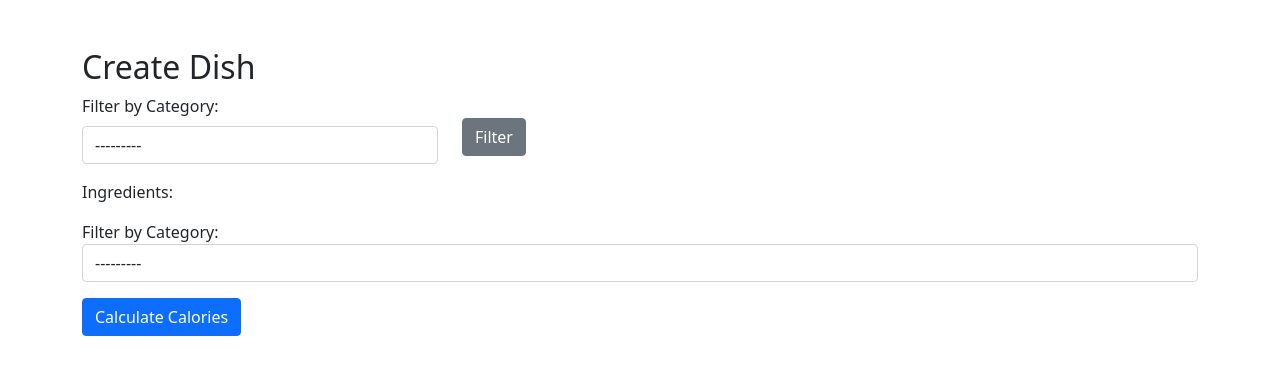
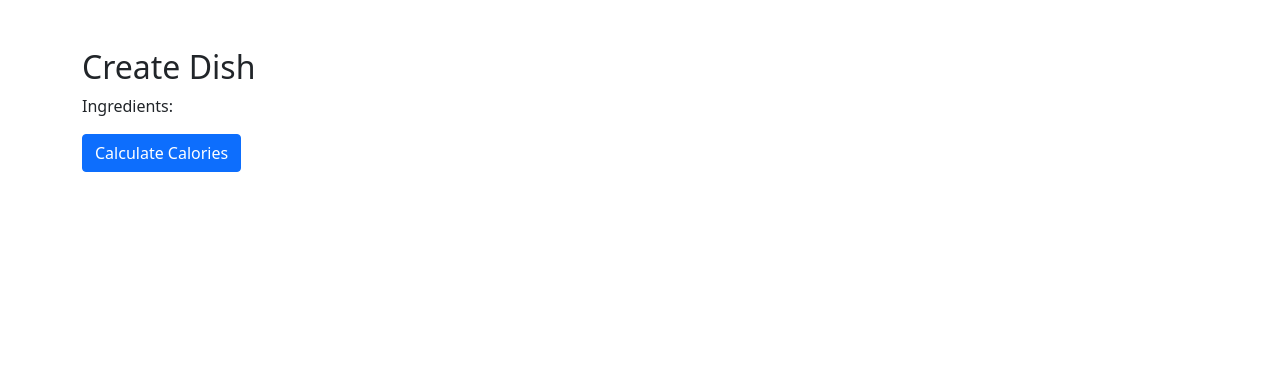
Before and after one commit to LiamSeridan/calorie_counter, a Django app: page /ingredients/create_dish/ in a window 1280 px wide. Shown: the top 375 px of the page. Run offline with Django 5.2, Linux system fonts and the light colour scheme; data that the repository does not hold is empty.

Commit message:
Revert "Added Category"

```diff
--- a/ingredients/forms.py
+++ b/ingredients/forms.py
@@ -1,33 +1,20 @@
 # ingredients/forms.py
 from django import forms
-from .models import Ingredient, Category
+from .models import Ingredient
 
+# For adding ingredient
 class IngredientForm(forms.ModelForm):
     class Meta:
         model = Ingredient
-        fields = ['name', 'calories', 'category']
+        fields = ['name', 'calories']
         widgets = {
             'name': forms.TextInput(attrs={'class': 'form-control'}),
             'calories': forms.NumberInput(attrs={'class': 'form-control'}),
-            'category': forms.Select(attrs={'class': 'form-control'}),
         }
 
+# For adding a dish
 class DishForm(forms.Form):
     ingredients = forms.ModelMultipleChoiceField(
         queryset=Ingredient.objects.all(),
         widget=forms.CheckboxSelectMultiple
     )
-    category_filter = forms.ModelChoiceField(
-        queryset=Category.objects.all(),
-        required=False,
-        widget=forms.Select(attrs={'class': 'form-control'}),
-        label="Filter by Category"
-    )
-
-class CategoryForm(forms.ModelForm):
-    class Meta:
-        model = Category
-        fields = ['name']
-        widgets = {
-            'name': forms.TextInput(attrs={'class': 'form-control'}),
-        }
--- a/ingredients/templates/ingredients/create_dish.html
+++ b/ingredients/templates/ingredients/create_dish.html
@@ -10,19 +10,6 @@
 <body>
 <div class="container mt-5">
     <h2>Create Dish</h2>
-
-    <form method="get" class="mb-3">
-        <div class="row">
-            <div class="col-md-4">
-                <label for="category_filter" class="form-label">Filter by Category:</label>
-                {{ form.category_filter }}
-            </div>
-            <div class="col-md-2 mt-4">
-                <button type="submit" class="btn btn-secondary">Filter</button>
-            </div>
-        </div>
-    </form>
-
     <form method="post">
         {% csrf_token %}
         {{ form.as_p }}
--- a/ingredients/urls.py
+++ b/ingredients/urls.py
@@ -1,12 +1,10 @@
 # ingredients/urls.py
 from django.urls import path
-from .views import add_ingredient, create_dish, ingredient_list, add_category, category_list
+from .views import add_ingredient, create_dish, ingredient_list
 
 # Url endpoints
 urlpatterns = [
     path('add/', add_ingredient, name='add_ingredient'),
     path('create_dish/', create_dish, name='create_dish'),
     path('list/', ingredient_list, name='ingredient_list'),
-    path('add_category/', add_category, name='add_category'),
-    path('categories/', category_list, name='category_list'),
 ]
--- a/ingredients/views.py
+++ b/ingredients/views.py
@@ -1,7 +1,7 @@
 # ingredients/views.py
 from django.shortcuts import render, redirect
-from .forms import IngredientForm, DishForm, CategoryForm
-from .models import Ingredient, Category
+from .forms import IngredientForm, DishForm
+from .models import Ingredient
 
 def add_ingredient(request):
     if request.method == 'POST':
@@ -15,43 +15,20 @@ def add_ingredient(request):
     return render(request, 'ingredients/add_ingredient.html', {'form': form})
 
 def create_dish(request):
-    ingredients = Ingredient.objects.all()
-
     if request.method == 'POST':
         form = DishForm(request.POST)
         if form.is_valid():
             selected_ingredients = form.cleaned_data['ingredients']
             total_calories = sum(ingredient.calories for ingredient in selected_ingredients)
-
             return render(request, 'ingredients/dish_result.html', {
                 'ingredients': selected_ingredients,
                 'total_calories': total_calories
             })
     else:
         form = DishForm()
-        # If category_filter is selected, filter the ingredients by that category
-        category_filter = request.GET.get('category_filter', None)
-        if category_filter:
-            ingredients = ingredients.filter(category_id=category_filter)
-        form.fields['ingredients'].queryset = ingredients
 
     return render(request, 'ingredients/create_dish.html', {'form': form})
 
 def ingredient_list(request):
     ingredients = Ingredient.objects.all()
     return render(request, 'ingredients/ingredient_list.html', {'ingredients': ingredients})
-
-def add_category(request):
-    if request.method == 'POST':
-        form = CategoryForm(request.POST)
-        if form.is_valid():
-            form.save()
-            return redirect('category_list')  # Redirect to a category list page or other appropriate page
-    else:
-        form = CategoryForm()
-
-    return render(request, 'ingredients/add_category.html', {'form': form})
-
-def category_list(request):
-    categories = Category.objects.all()
-    return render(request, 'ingredients/category_list.html', {'categories': categories})
```
Also changed, not shown: ingredients/models.py (+4 -11 lines), ingredients/templates/ingredients/add_category.html (deleted, +0 -20 lines), ingredients/templates/ingredients/category_list.html (deleted, +0 -20 lines).
